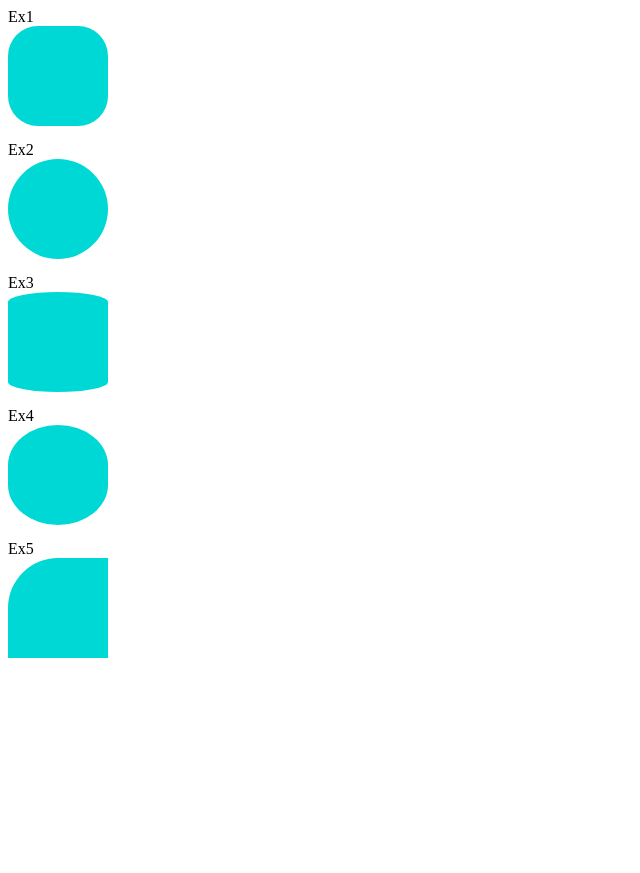
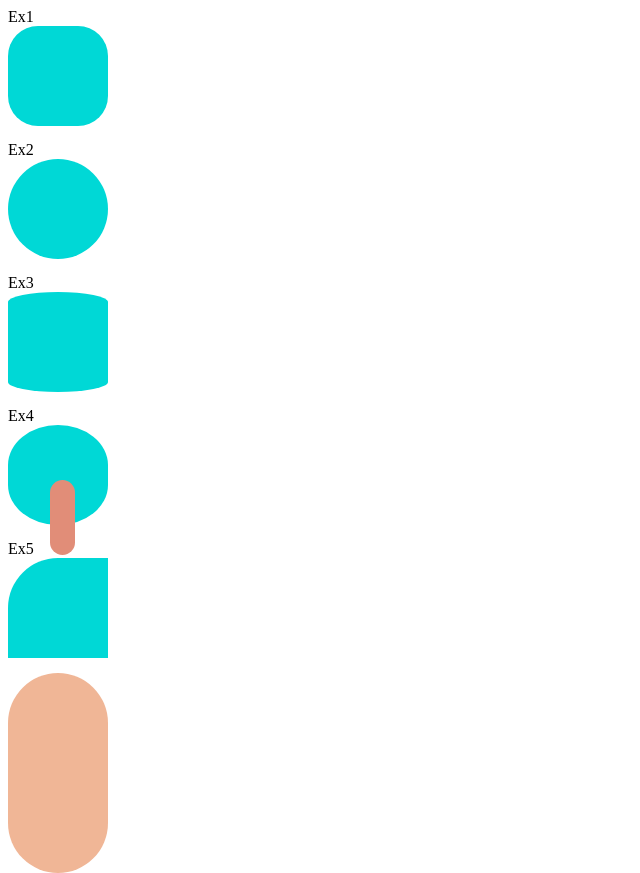
Before and after one commit to kjottkake/shapes, a plain HTML site: page index.html in a window 1280 px wide. Shown: the whole page, without its empty margins (0-640 px from the left). Before the commit the page ends 800 px from the top, so only its background shows below. Drawn offline with Linux system fonts and the light colour scheme.

Commit message:
added face and nose

```diff
--- a/index.html
+++ b/index.html
@@ -33,6 +33,12 @@
     Ex5
     <div class="square5">
     </div>
+
+    <div class="face">
+
+    </div>
+
+    <div class="nose"></div>
     <script src="" async defer></script>
 </body>
 
--- a/style.css
+++ b/style.css
@@ -37,3 +37,21 @@
     width: 100px;
     margin-bottom: 15px;
   }
+
+  .face {
+    background-color: #F0B696;
+    height: 200px;
+    width: 100px;
+    border-radius: 100px;
+    position: absolute;
+  }
+
+  .nose {
+    background-color: #E18D78;
+    height: 75px;
+    width: 25px;
+    position: absolute;
+    left: 50px;
+    top: 60%;
+    border-radius: 25px;
+  }
```
